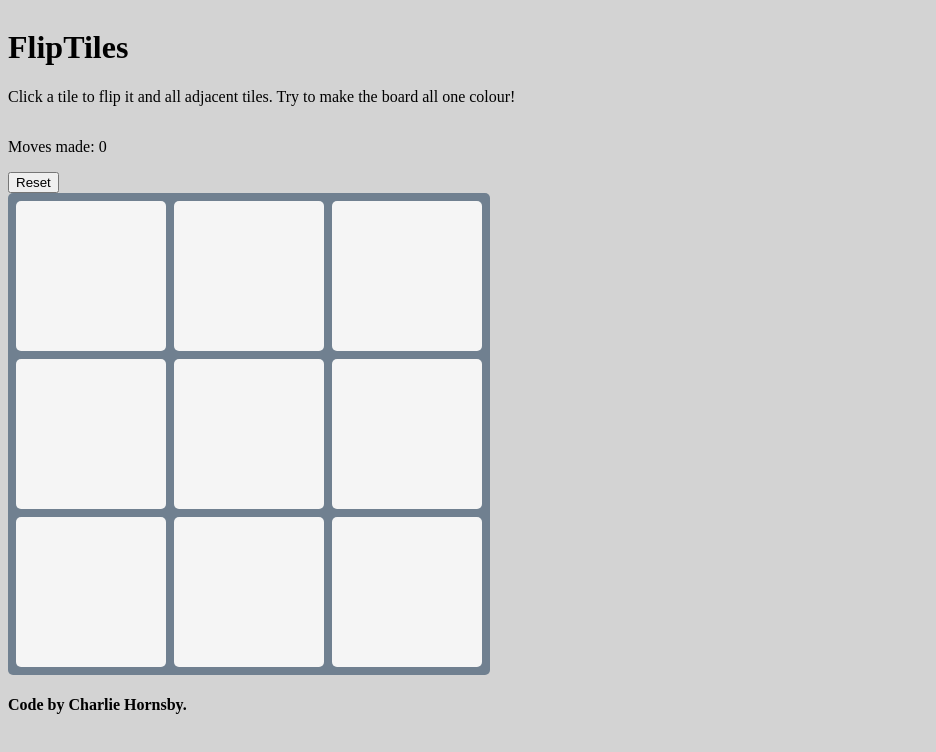
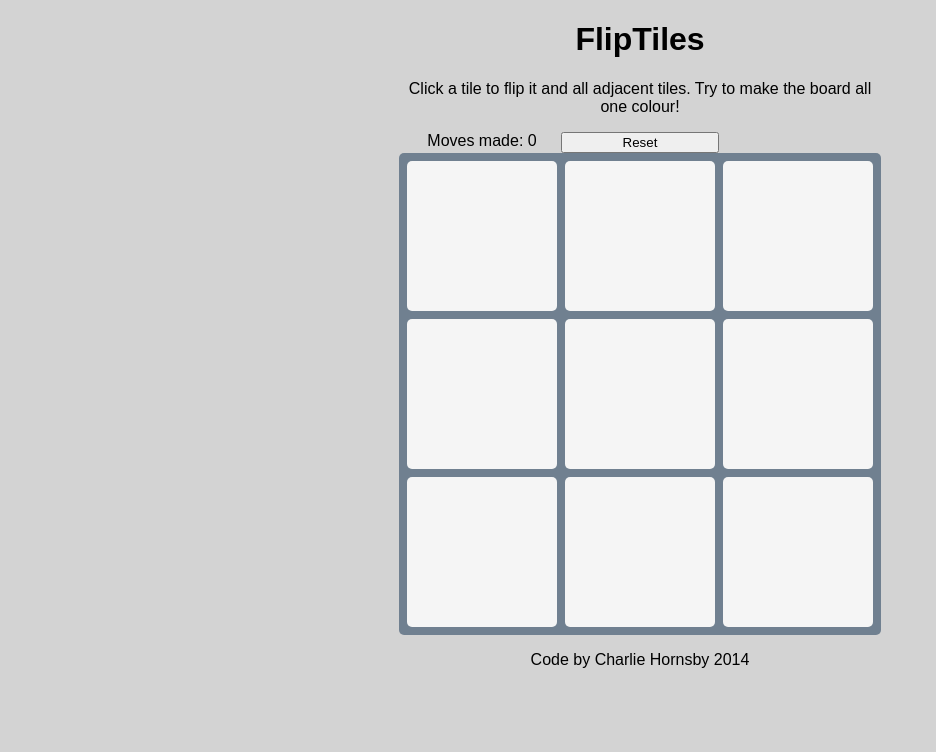
Before and after one commit to chornsby/FlipTiles, a plain HTML site: page index.html in a window 1280 px wide. Both pictures are taken after a click on the button "Reset". Shown: the whole page, without its empty margins (0-936 px from the left). Drawn offline with nearby package versions, Linux system fonts and the light colour scheme.

Commit message:
Centred layout and added message for winning

```diff
--- a/index.html
+++ b/index.html
@@ -16,9 +16,7 @@
     </div>
 
     <div id="score-board" class="container">
-        <div id="moves">
-            <p id="moves-made">Moves made: 0</p>
-        </div>
+        <div id="moves-made">Moves made: 0</div>
         <button type="button" id="reset">Reset</button>
         <div id="game-state"></div>
     </div>
@@ -43,7 +41,7 @@
 
 
     <div id="credits" class="container">
-        <h4>Code by Charlie Hornsby.</h4>
+        <p>Code by Charlie Hornsby 2014</p>
     </div>
 </body>
 </html>
--- a/js/script.js
+++ b/js/script.js
@@ -32,7 +32,8 @@ $(document).ready(function() {
 
     $reset = $('#reset');
     $tile = $('.tile');
-    $movesMade = $('#moves-made')
+    $movesMade = $('#moves-made');
+    $won = $('#game-state');
 
     var movesMade = 0;
 
@@ -43,6 +44,7 @@ $(document).ready(function() {
 
         movesMade = 0;
         $movesMade.text('Moves made: 0');
+        $won.empty();
     });
 
     $tile.click(function() {
@@ -56,6 +58,21 @@ $(document).ready(function() {
             document.getElementById(others[i]).classList.toggle('marked');
         }
 
+        var wonYet = true;
+
+        for (var j = 0; j < tiles.length; j++) {
+            if (!document.getElementById(tiles[j]).classList.contains('marked')) {
+                wonYet = false;
+                break;
+            }
+        }
+
+        if (wonYet) {
+            $won.text('You won!');
+        } else {
+            $won.empty();
+        }
+
     });
 
 });
--- a/style/main.css
+++ b/style/main.css
@@ -1,17 +1,17 @@
-/** {*/
-    /*border: 1px dotted white;*/
-/*}*/
-
 body {
     background-color: lightgrey;
+    font-family: Arial, sans-serif;
+    text-align: center;
 }
 
 .container {
-    float: left;
+    max-width: 474px;
     clear: both;
+    margin: auto;
 }
 
-#scoreboard > {
+#score-board > * {
+    width: 33.3333%;
     float: left;
 }
 
```
